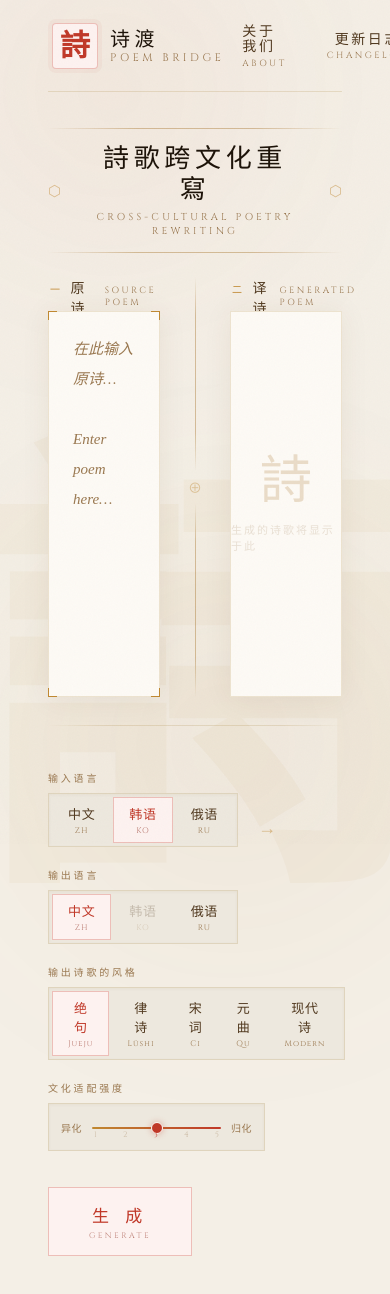
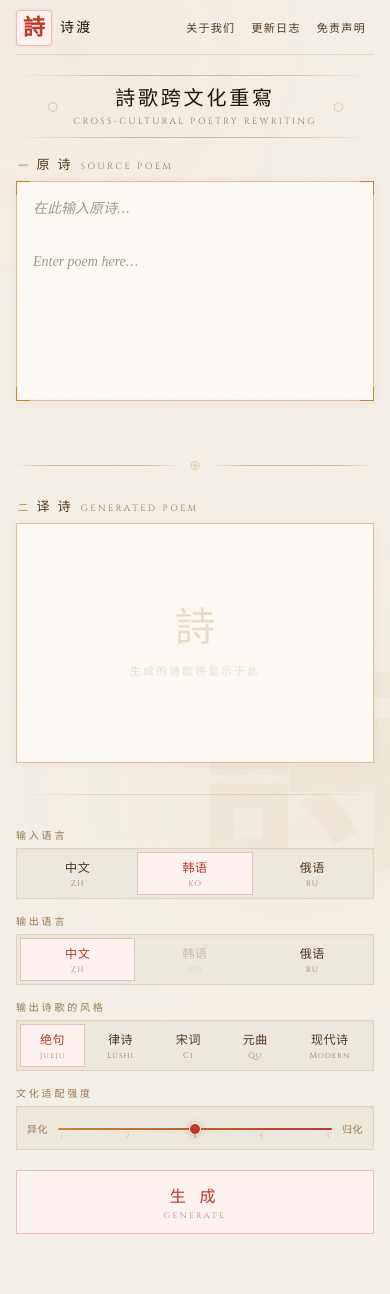
Before and after one commit to ZhenchangMin/Cross-Cultural-Poetry-Rewriting-Model, a Vue app in the folder web/vue-poem-project/: page / in a window 390 px wide. Shown: the top 1294 px of the page. After the commit the page ends 1262 px from the top, so only its background shows below. Built offline with nearby package versions, Linux system fonts and the light colour scheme.

Commit message:
feat: 适配移动端，美化移动端界面

```diff
--- a/web/vue-poem-project/src/App.vue
+++ b/web/vue-poem-project/src/App.vue
@@ -11,7 +11,9 @@
 import { ref } from 'vue'
 import SplashScreen from './components/SplashScreen.vue'
 
-const showSplash = ref(true)
+// 移动端跳过启动动画，避免在小屏上出现闪现；桌面端保持不变
+const isMobile = window.matchMedia('(max-width: 820px)').matches
+const showSplash = ref(!isMobile)
 </script>
 
 <style>
@@ -97,4 +99,13 @@ html, body {
 ::-webkit-scrollbar { width: 4px; }
 ::-webkit-scrollbar-track { background: var(--ink-raised); }
 ::-webkit-scrollbar-thumb { background: var(--gold-dim); border-radius: 2px; }
+
+/* ── Responsive (mobile) ── */
+@media (max-width: 820px) {
+  .bg-watermark {
+    font-size: 240px;
+    right: -40px;
+    bottom: -50px;
+  }
+}
 </style>
--- a/web/vue-poem-project/src/components/ControlPanel.vue
+++ b/web/vue-poem-project/src/components/ControlPanel.vue
@@ -363,4 +363,61 @@ watch(targetLangVal, () => {
   position: relative;
   z-index: 1;
 }
+
+/* ── Responsive (mobile) ── */
+@media (max-width: 820px) {
+  .control-panel {
+    flex-direction: column;
+    align-items: stretch;
+    gap: 16px;
+    padding: 16px 0 4px;
+  }
+
+  .param-row {
+    flex-direction: column;
+    align-items: stretch;
+    gap: 14px;
+    flex: none;
+  }
+
+  .param-group {
+    gap: 6px;
+  }
+
+  .arrow-sep {
+    display: none;
+  }
+
+  .pill-bar {
+    flex-wrap: wrap;
+  }
+
+  .pill {
+    flex: 1 1 auto;
+    padding: 6px 10px;
+  }
+
+  .pill-zh { font-size: 12px; }
+
+  /* 文化适配强度滑块 */
+  .intensity-group { min-width: 0; }
+
+  .intensity-wrap {
+    padding: 3px 10px;
+  }
+
+  .slider-track-wrap {
+    padding: 18px 0 6px;
+  }
+
+  /* 生成按钮：占满整行，作为页面的主要触发器 */
+  .gen-btn {
+    align-self: stretch;
+    width: 100%;
+    padding: 12px;
+    margin-top: 4px;
+  }
+
+  .gen-zh { font-size: 16px; letter-spacing: 0.3em; }
+}
 </style>
--- a/web/vue-poem-project/src/components/InputBox.vue
+++ b/web/vue-poem-project/src/components/InputBox.vue
@@ -124,4 +124,38 @@ const inputValue = computed({
 .tr { top: -1px;    right: -1px; border-top:    1px solid var(--gold-dim); border-right:  1px solid var(--gold-dim); }
 .bl { bottom: -1px; left: -1px;  border-bottom: 1px solid var(--gold-dim); border-left:   1px solid var(--gold-dim); }
 .br { bottom: -1px; right: -1px; border-bottom: 1px solid var(--gold-dim); border-right:  1px solid var(--gold-dim); }
+
+/* ── Responsive (mobile) ── */
+@media (max-width: 820px) {
+  .input-pane { gap: 8px; }
+  .pane-label { height: auto; gap: 8px; }
+  .label-zh { font-size: 13px; letter-spacing: 0.18em; }
+
+  /* 强化框体视觉闭合：移动端用更深的边框 + 阴影，让框在浅色背景上有清晰边界 */
+  .field-wrap {
+    border-color: var(--border-bright);
+    box-shadow: 0 1px 8px rgba(80, 50, 15, 0.06), inset 0 0 0 1px rgba(160, 104, 24, 0.04);
+    min-height: 220px;
+  }
+
+  /* 边角标识放大、加深、增厚，确保用户能看到四个角 */
+  .corner {
+    width: 14px;
+    height: 14px;
+  }
+  .tl, .tr, .bl, .br { border-width: 1.5px; }
+
+  .poem-field {
+    padding: 14px 16px;
+    font-size: 14px;
+    line-height: 1.9;
+  }
+
+  /* placeholder 加深，避免在手机小屏上「看不清」 */
+  .poem-field::placeholder {
+    color: var(--text-aged);
+    opacity: 0.5;
+    line-height: 1.9;
+  }
+}
 </style>
--- a/web/vue-poem-project/src/components/NavBar.vue
+++ b/web/vue-poem-project/src/components/NavBar.vue
@@ -184,4 +184,52 @@ const navItems = [
   cursor: not-allowed;
 }
 .nav-link--soon:hover { color: var(--text-aged); }
+
+/* ── Responsive (mobile) ── */
+@media (max-width: 820px) {
+  .navbar {
+    padding: 10px 0 8px;
+    gap: 8px;
+  }
+
+  .nav-brand { gap: 8px; }
+
+  .brand-mark {
+    width: 36px;
+    height: 36px;
+    font-size: 22px;
+    box-shadow: 0 0 0 2px rgba(192, 56, 40, 0.04);
+  }
+
+  .brand-zh {
+    font-size: 15px;
+    letter-spacing: 0.16em;
+  }
+  .brand-en {
+    font-size: 9px;
+    letter-spacing: 0.24em;
+  }
+
+  .nav-links { gap: 0; }
+
+  .nav-link {
+    padding: 6px 8px;
+    gap: 1px;
+  }
+  .nav-link-zh {
+    font-size: 11px;
+    letter-spacing: 0.12em;
+  }
+  .nav-link-en {
+    font-size: 7px;
+    letter-spacing: 0.2em;
+  }
+}
+
+@media (max-width: 420px) {
+  /* 极窄屏：隐藏英文行，只保留中文，避免溢出 */
+  .brand-en { display: none; }
+  .nav-link-en { display: none; }
+  .brand-zh { font-size: 14px; }
+}
 </style>
--- a/web/vue-poem-project/src/components/PoemCard.vue
+++ b/web/vue-poem-project/src/components/PoemCard.vue
@@ -153,8 +153,9 @@ const parsed = computed(() => {
   font-family: 'Noto Serif SC', serif;
   font-size: 18px;
   color: var(--red);
-  opacity: 0;
+  opacity: 0.15;
   animation: char-wave 1.6s ease-in-out infinite;
+  animation-fill-mode: backwards;
 }
 
 @keyframes char-wave {
@@ -266,4 +267,42 @@ const parsed = computed(() => {
   letter-spacing: 0.18em;
   color: var(--text-faded);
 }
+
+/* ── Responsive (mobile) ── */
+@media (max-width: 820px) {
+  .output-pane { gap: 8px; }
+  .pane-label { height: auto; gap: 8px; }
+  .label-zh { font-size: 13px; letter-spacing: 0.18em; }
+
+  /* 与输入框保持一致的视觉强度：加深边框 + 阴影 + 边角标识放大 */
+  .result-wrap {
+    min-height: 240px;
+    border-color: var(--border-bright);
+    box-shadow: 0 1px 8px rgba(80, 50, 15, 0.06), inset 0 0 0 1px rgba(160, 104, 24, 0.04);
+  }
+
+  .corner { width: 14px; height: 14px; }
+  .tl, .tr, .bl, .br { border-width: 1.5px; }
+
+  .result-body { padding: 16px 18px; }
+
+  .result-seal {
+    top: 12px;
+    right: 12px;
+    width: 24px;
+    height: 24px;
+    font-size: 11px;
+  }
+
+  .result-text {
+    font-size: 14px;
+    line-height: 1.9;
+    padding-right: 30px;
+  }
+
+  .analysis-text { font-size: 12px; line-height: 1.8; }
+
+  .ink-char { font-size: 16px; }
+  .empty-glyph { font-size: 40px; }
+}
 </style>
--- a/web/vue-poem-project/src/views/DisclaimerView.vue
+++ b/web/vue-poem-project/src/views/DisclaimerView.vue
@@ -481,5 +481,13 @@ import NavBar from '../components/NavBar.vue'
   }
   .stamp-en { margin-top: 0; }
   .contact-grid { grid-template-columns: 1fr; }
+
+  /* 窄屏放开 contact-value 的 nowrap，让长 repo 路径换行展示完整 */
+  .contact-value {
+    white-space: normal;
+    word-break: break-all;
+    font-size: 12px;
+    line-height: 1.5;
+  }
 }
 </style>
--- a/web/vue-poem-project/src/views/GenerateView.vue
+++ b/web/vue-poem-project/src/views/GenerateView.vue
@@ -218,4 +218,50 @@ const handleGenerate = async () => {
   background: linear-gradient(to right, transparent, var(--border) 20%, var(--border) 80%, transparent);
   margin-bottom: 24px;
 }
+
+/* ── Responsive (mobile) ── */
+@media (max-width: 820px) {
+  .page {
+    padding: 0 16px 24px;
+    /* 桌面端用 hidden 控制 orb 溢出；移动端必须放开纵向滚动，否则下方内容会被截断 */
+    overflow-x: hidden;
+    overflow-y: visible;
+  }
+
+  .orb-1 { width: 300px; height: 300px; top: -100px; left: -80px; }
+  .orb-2 { width: 360px; height: 360px; bottom: -120px; right: -80px; }
+
+  .header {
+    padding: 20px 0 16px;
+    gap: 10px;
+  }
+  .header-body { gap: 16px; }
+  .rune { font-size: 12px; }
+  .title-zh { font-size: 20px; letter-spacing: 0.14em; }
+  .title-en { font-size: 9px; letter-spacing: 0.26em; }
+
+  .workspace {
+    flex-direction: column;
+    gap: 18px;
+    min-height: 0;
+    flex: none; /* 解除 flex:1 强行平分，让两栏自然按 min-height 撑开 */
+  }
+  .pane { min-height: 280px; }
+
+  /* 把竖直分隔条改为水平分隔条 */
+  .divider {
+    flex-direction: row;
+    padding: 4px 0;
+    gap: 10px;
+  }
+  .divider-rail {
+    width: auto;
+    height: 1px;
+    background: linear-gradient(to right, transparent, var(--border-bright) 20%, var(--border-bright) 80%, transparent);
+  }
+  .divider-mark { font-size: 12px; }
+
+  .footer { margin-top: 18px; }
+  .footer-rule { margin-bottom: 16px; }
+}
 </style>
```
